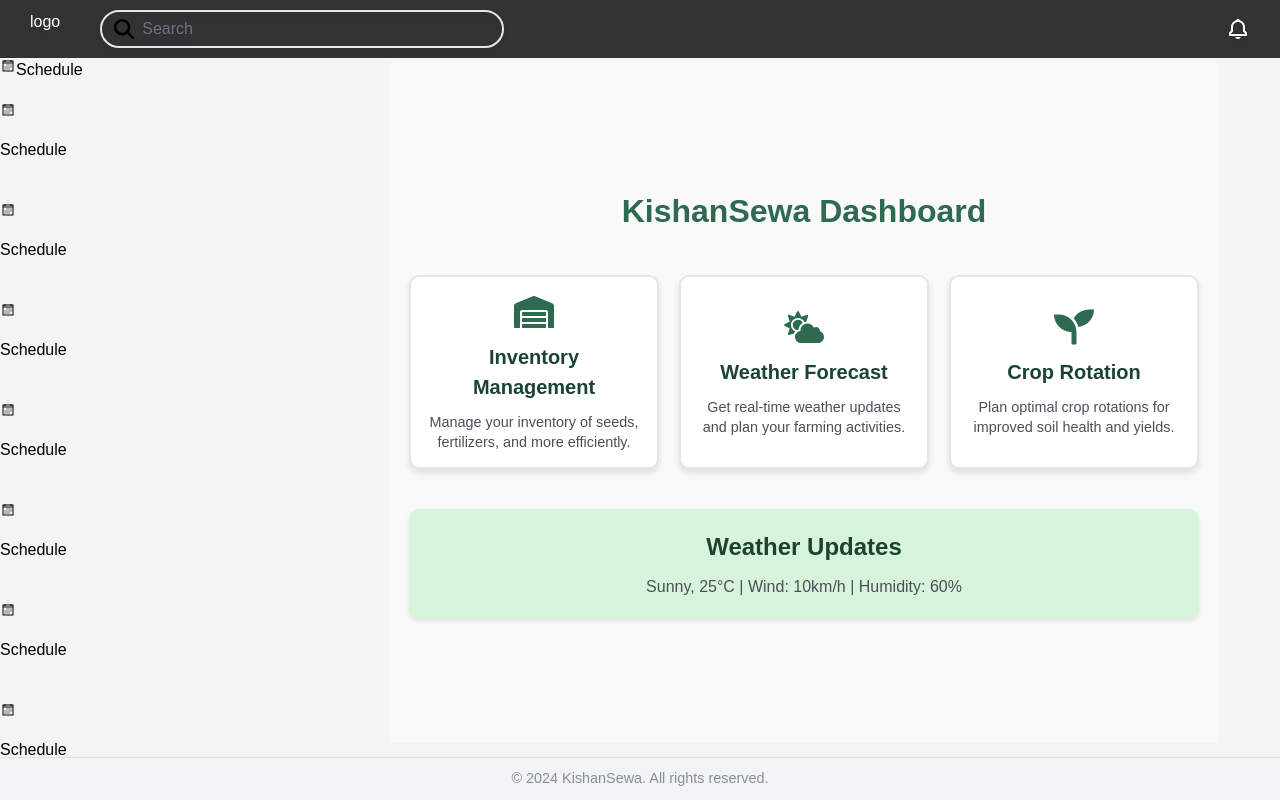
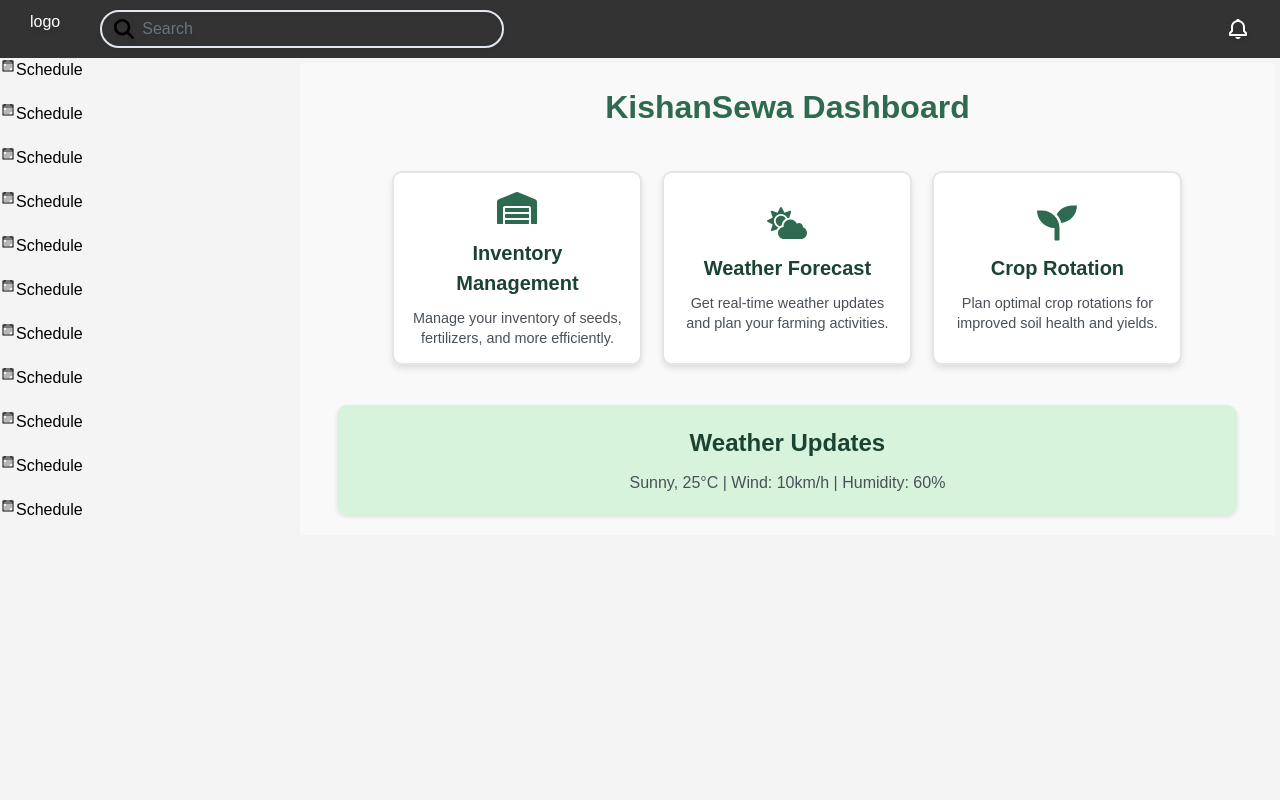
Before and after one commit to Sujit-Thapa/Hackathon, a Next.js app in the folder kishansewa/: page / in a window 1280 px wide. Shown: the top 800 px of the page. Built offline with nearby package versions, Linux system fonts and the light colour scheme.

Commit message:
feat: enhance layout and styling for main application and side navigation

```diff
--- a/kishansewa/app/(main-app)/layout.tsx
+++ b/kishansewa/app/(main-app)/layout.tsx
@@ -16,15 +16,9 @@
     <header>
       <NavBar />
     </header>
-    <div className="flex ">
+    <div className="flex gap-0 ">
       <SideNav />
-      <main>{children}</main>
-    </div>
-    {/* Footer */}
-    <div>
-      <footer className={styles.footer}>
-        © 2024 KishanSewa. All rights reserved.
-      </footer>
+      <main className="w-full">{children}</main>
     </div>
   </>
 );
--- a/kishansewa/app/(main-app)/page.module.css
+++ b/kishansewa/app/(main-app)/page.module.css
@@ -3,10 +3,11 @@
   flex-direction: column;
   align-items: center;
   justify-content: center;
+  width: 100%;
   padding: 20px;
   background-color: #f9f9f9;
   font-family: "Arial", sans-serif;
-  height: 85vh;
+  height: 100%;
 }
 
 /* Heading styles */
--- a/kishansewa/app/components/sideNav/sideNav.tsx
+++ b/kishansewa/app/components/sideNav/sideNav.tsx
@@ -5,29 +5,39 @@
   return (
     <>
       <div className="flex flex-col w-[30%] gap-5">
-        <div className="flex">
+        <div className="flex flex-row items">
           <LiaCalendarAltSolid /> <p>Schedule</p>
         </div>
+        <div className="flex flex-row items">
           <LiaCalendarAltSolid /> <p>Schedule</p>
-        <div className="flex"></div>
+        </div>
+        <div className="flex flex-row items">
           <LiaCalendarAltSolid /> <p>Schedule</p>
-        <div className="flex"></div>
+        </div>
+        <div className="flex flex-row items">
           <LiaCalendarAltSolid /> <p>Schedule</p>
-        <div className="flex"></div>
+        </div>
+        <div className="flex flex-row items">
           <LiaCalendarAltSolid /> <p>Schedule</p>
-        <div className="flex"></div>
+        </div>
+        <div className="flex flex-row items">
           <LiaCalendarAltSolid /> <p>Schedule</p>
-        <div className="flex"></div>
+        </div>
+        <div className="flex flex-row items">
           <LiaCalendarAltSolid /> <p>Schedule</p>
-        <div className="flex"></div>
+        </div>
+        <div className="flex flex-row items">
           <LiaCalendarAltSolid /> <p>Schedule</p>
-        <div className="flex"></div>
+        </div>
+        <div className="flex flex-row items">
           <LiaCalendarAltSolid /> <p>Schedule</p>
-        <div className="flex"></div>
+        </div>
+        <div className="flex flex-row items">
           <LiaCalendarAltSolid /> <p>Schedule</p>
-        <div className="flex"></div>
+        </div>
+        <div className="flex flex-row items">
           <LiaCalendarAltSolid /> <p>Schedule</p>
-        <div className="flex"></div>
+        </div>
       </div>
     </>
   );
```
Lines whose indentation alone changed are shown as unchanged.
